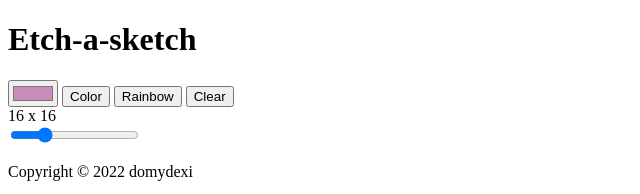
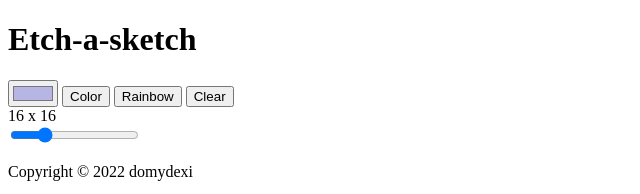
Before and after one commit to domydexi/etch_a_sketch, a plain HTML site: page index.html in a window 1280 px wide. Shown: the full height of the page, 0-640 px from the left. Drawn offline with Linux system fonts and the light colour scheme.

Commit message:
Add new color to value

```diff
--- a/index.html
+++ b/index.html
@@ -14,7 +14,7 @@
     </header>
     <main class="main">
       <div class="choices">
-        <input id="cPicker" type="color" value="#c98bb9">
+        <input id="cPicker" type="color" value="#b7b5e4">
         <button id="colBtn">Color</button>
         <button id="rainbowBtn">Rainbow</button>
         <button id="clBtn">Clear</button>
```
